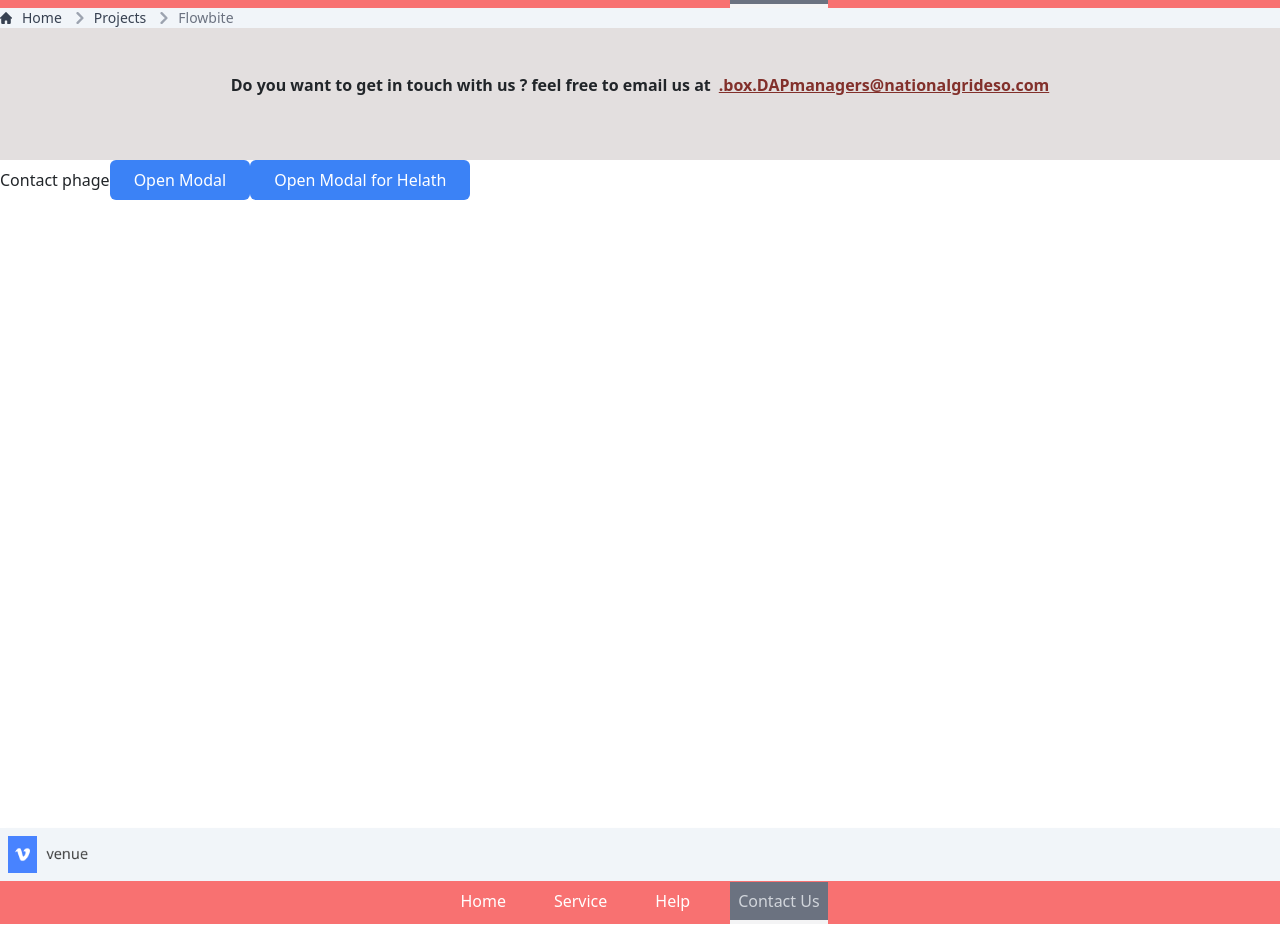
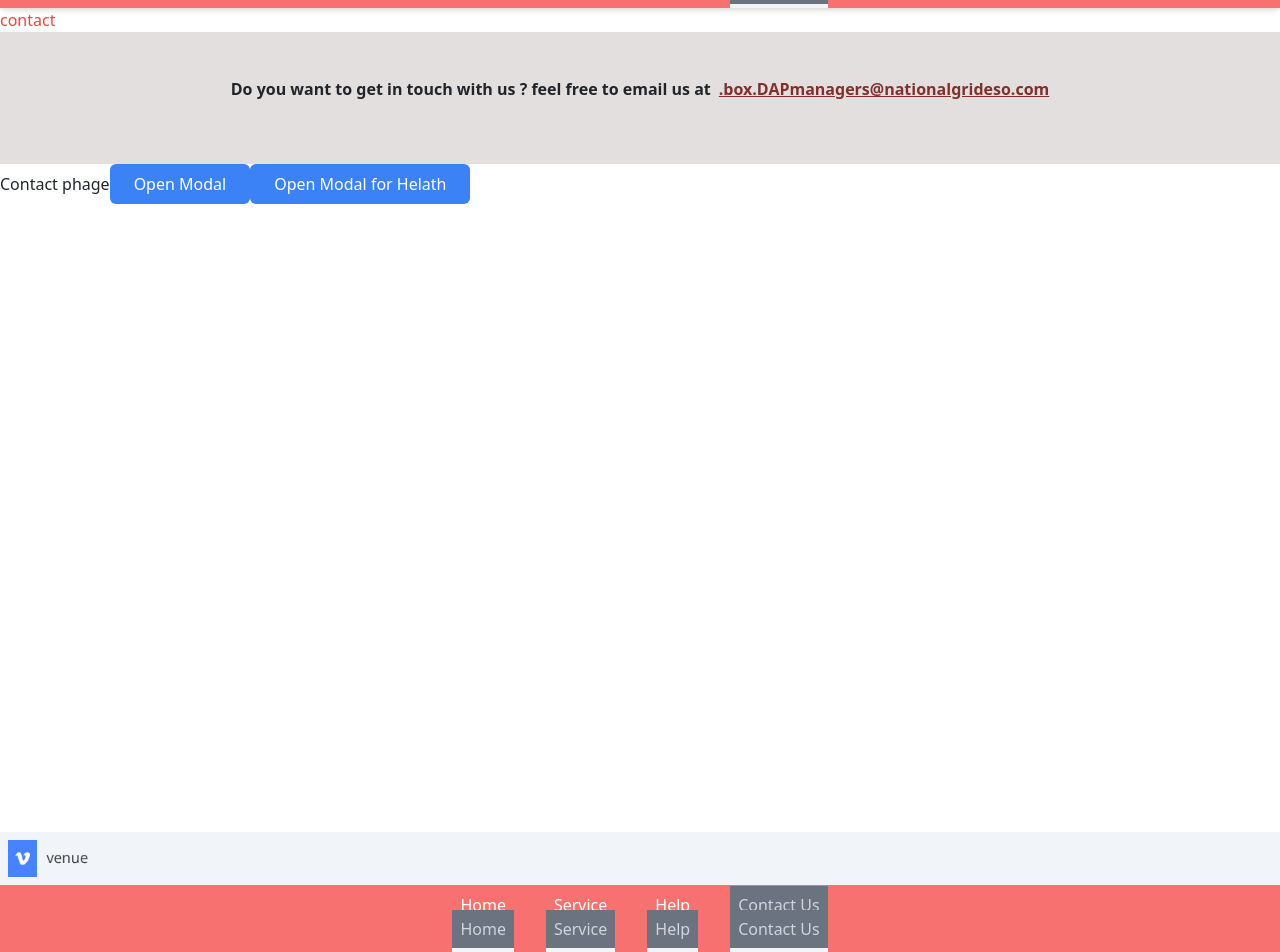
Before and after one commit to deveshksrivastava/my-app-react-ts, a React (Create React App) app: page /contact in a window 1280 px wide. Shown: the part 87-1039 px from the top of the page. Before the commit the page ends 1011 px from the top, so only its background shows below. Built offline with nearby package versions, Linux system fonts and the light colour scheme; a small style sheet from the web is missing.

Commit message:
Dropdown fixing (#7)
* fixing on navbar

* fix issues on footer and create a seaprate banner

* fix model view and contact and help page

* make dropdown navbar

```diff
--- a/src/index.tsx
+++ b/src/index.tsx
@@ -13,15 +13,19 @@ import Contact from './valuable/contact';
 import Services from './valuable/service';
 import Help from './valuable/help';
 import Footer from './valuable/footer';
+import Breadcrumbs from './valuable/pages/breadcrums';
 
 const AppLayout = () => {
   return (
     <>
       <Router>
         <Header />
+        <Breadcrumbs />
         <Routes>
+          <Route path="/home" element={<Body />} />
           <Route path="/" element={<Body />} />
-          <Route path="/service" element={<Services />} />
+          {/* <Route path="/service" element={<Services />} /> */}
+          <Route path="/service/:name" element={<Services />} />
           <Route path="/help" element={<Help />} />
           <Route path="/contact" element={<Contact />} />
           <Route path="*" element={<Error />} />
--- a/src/valuable/Header.tsx
+++ b/src/valuable/Header.tsx
@@ -1,25 +1,78 @@
 import { Link } from 'react-router-dom';
 
 import NavLinkTag from './pages/nav-link';
-const navLinks = [
+// const navLinks = [
+//   {
+//     title: 'Home',
+//     path: '/'
+//   },
+//   {
+//     title: 'Service',
+//     path: '/service'
+//   },
+//   {
+//     title: 'Help',
+//     path: '/help'
+//   },
+//   {
+//     title: 'Contact Us',
+//     path: '/contact'
+//   }
+// ];
+
+interface NavLinkProps {
+  path: string;
+  title: string;
+  dropdown?: NavLinkProps[];
+}
+const navLinks:NavLinkProps[] = [
   {
     title: 'Home',
-    path: '/'
+    path: '/',
+    dropdown:undefined,
   },
   {
     title: 'Service',
-    path: '/service'
+    path: '#',
+    dropdown: [
+      {
+        title: 'Request Advanced Analytics Enviornment',
+        path: '/service/request-advanced-analytics-enviornment'
+      },
+      {
+        title: 'Request Data Upload',
+        path: '/service/request-data-update',
+      }
+    ]
   },
   {
     title: 'Help',
-    path: '/help'
+    path: '#',
+    dropdown: [
+      {
+        title: 'About DAP',
+        path: '/help/about-dap'
+      },
+      {
+        title: 'Report a DAP issue',
+        path: '/help/request-a-dap-issue'
+      },
+      {
+        title: 'FAQS',
+        path: '/help/faqs'
+      }
+    ]
   },
   {
     title: 'Contact Us',
-    path: '/contact'
+    path: '/contact',
+    dropdown: undefined,
   }
 ];
 const Header = () => {
+
+
+
   return (
     <div className=" justify-between bg-slate-100 shadow-md h-15 ">
       <div className="flex items-start max-w-7xl px-2 py-2">
@@ -29,14 +82,14 @@ const Header = () => {
         <ul className="flex md:p-0 md:flex-row md:space-x-8 mt-0 mb-[3px] ">
           {navLinks.map((link, index) => (
             <li key={index}>
-              <NavLinkTag href={link.path} title={link.title} />
+              <NavLinkTag  title={link.title} path={link.path} dropdown={link.dropdown} />
             </li>
           ))}
         </ul>
         </div>
 
       <div>
-        <nav className="flex" aria-label="Breadcrumb">
+        {/* <nav className="flex" aria-label="Breadcrumb">
           <ol className="inline-flex items-center space-x-1 md:space-x-2 rtl:space-x-reverse">
             <li className="inline-flex items-center">
               <a
@@ -101,7 +154,7 @@ const Header = () => {
               </div>
             </li>
           </ol>
-        </nav>
+        </nav> */}
       </div>
     </div>
   );
--- a/src/valuable/body.tsx
+++ b/src/valuable/body.tsx
@@ -1,6 +1,7 @@
 import React from 'react';
 import logo from '../images/file_files.png';
 const Body = () => {
+  console.log("home");
   return (
     <div className="w-full min-h-screen ">
 
@@ -38,9 +39,13 @@ const Body = () => {
           </div>
 
         </div>
-        <div>
-          <h2> For any Queries or feedback please contact <span> box.DAPmanagers@nationalgrideso.com </span></h2>
-        </div>
+
+      </div>
+      <div className=" bg-[#f5d5d3] w-full text-center pb-3 border-b  border-gray-500 ">
+        <h2 className="py-3 font-bold">
+          For any Queries or feedback please contact
+          <span className="text-[#82302b]"> box.DAPmanagers@nationalgrideso.com </span>
+        </h2>
       </div>
       <div className=" bg-[#f5d5d3] w-full text-center pb-3 border-b  border-gray-500 ">
         <h2 className="py-3 font-bold">
--- a/src/valuable/footer.tsx
+++ b/src/valuable/footer.tsx
@@ -1,4 +1,5 @@
 import React from 'react';
+import { NavLink } from 'react-router-dom';
 import NavLinkTag from './pages/nav-link';
 const navLinks = [
   {
@@ -21,7 +22,6 @@ const navLinks = [
 const Footer = () => {
   return (
     <div className=" justify-between bg-slate-100 shadow-md h-15 ">
-    {/* <div className="flex items-center justify-center"> */}
     <div className="flex items-start max-w-7xl px-2 py-2">
         <img src="/asserts/img/logo.png" className="w-20" alt="Logo" />
       </div>
@@ -29,6 +29,20 @@ const Footer = () => {
         <ul className="flex md:p-0 md:flex-row md:space-x-8 mt-0 mb-[3px] ">
           {navLinks.map((link, index) => (
             <li key={index}>
+              <NavLink
+                to={link.path}
+                // onClick={toggleDropdown}
+                className={({ isActive }) => {
+                  return (
+                    'px-2 py-2  text-md font-medium ' +
+                    (isActive
+                      ? 'text-gray-300 bg-gray-500 border-b-[4px]  border-b-zinc-100 hover:text-white '
+                      : ' text-white')
+                  );
+                }}
+              >
+                {link.title}
+              </NavLink>
               <NavLinkTag href={link.path} title={link.title} />
             </li>
           ))}
--- a/src/valuable/help.tsx
+++ b/src/valuable/help.tsx
@@ -1,7 +1,13 @@
+import { useLocation } from 'react-router-dom';
+import Banner from './pages/banner';
 import React from 'react';
 import Banner from './pages/banner';
 
 const Help = () => {
+  const location =useLocation();
+  const {user,first,secound} =useParams()
+  console.log(user,first,secound);
+
   return (
     <div className="min-h-screen">
       <section className="text-center underline cursor-pointer py-5 text-red-500">
--- /dev/null
+++ b/src/valuable/pages/breadcrums.tsx
@@ -0,0 +1,36 @@
+import React from 'react';
+import { Link, useLocation } from 'react-router-dom';
+
+const Breadcrumbs = () => {
+  const location = useLocation();
+  const pathnames = location.pathname.split('/').filter(x => x);
+  console.log(pathnames);
+
+  return (
+    <div>
+      <nav className="flex w-full" aria-label="Breadcrumb">
+        {/* <ol className="inline-flex items-center space-x-1 md:space-x-2 rtl:space-x-reverse"> */}
+          <li className="inline-flex items-center">
+            {pathnames.map((name, index) => {
+              const routeTo = `/${pathnames.slice(0, index + 1).join('/')}`;
+              const isLast = index === pathnames.length - 1;
+
+              return (
+
+                <span key={routeTo}>
+                  <Link to={routeTo} className="no-underline cursor-pointer text-red-500">
+                    {name}
+                  </Link>
+                  {!isLast && <span className="mx-2">/</span>}
+                </span>
+              );
+            })}
+          </li>
+        {/* </ol> */}
+      </nav>
+    </div>
+
+  );
+};
+
+export default Breadcrumbs;
--- a/src/valuable/pages/nav-link.tsx
+++ b/src/valuable/pages/nav-link.tsx
@@ -1,20 +1,71 @@
-import { NavLink } from 'react-router-dom';
+import React, { useState, useRef, useEffect } from 'react';
+import { Link, NavLink } from 'react-router-dom';
 interface NavLinkProps {
-  href: string;
+  path: string;
   title: string;
+  dropdown?: NavLinkProps[];
 }
 
-const NavLinkTag: React.FC<NavLinkProps> = ({ href, title }) => {
+const NavLinkTag: React.FC<NavLinkProps> = ({ path, title, dropdown }) => {
+  const [isDropdownOpen, setIsDropdownOpen] = useState(false);
+  const dropdownRef = useRef<HTMLDivElement>(null);
+  const toggleDropdown = () => {
+    setIsDropdownOpen(!isDropdownOpen);
+  };
+
+  const closeDropdown = () => {
+    setIsDropdownOpen(false);
+  };
+
+  useEffect(() => {
+    const handleClickOutside = (event: MouseEvent) => {
+      if (dropdownRef.current && !dropdownRef.current.contains(event.target as Node)) {
+        closeDropdown();
+      }
+    };
+
+    document.addEventListener('click', handleClickOutside);
+
+    return () => {
+      document.removeEventListener('click', handleClickOutside);
+    };
+  }, []);
   return (
+    <div className="relative " ref={dropdownRef}>
+     {path === '#' ? (
+        <Link to={path} onClick={toggleDropdown} className="px-2 py-2 text-md font-medium text-white hover:text-white">
+          {title}
+        </Link>
+      ) : (
       <NavLink
-      to={href}
-      // className={`block py-2 pl-3 pr-4 text-[#ADB7BE] sm:text-xl rounded md:p-0 hover:text-white `}
+        to={path}
+        onClick={toggleDropdown}
         className={({ isActive }) => {
-        return 'px-2 py-2  text-md font-medium ' + (isActive ? 'text-gray-300 bg-gray-500 border-b-[4px]  border-b-zinc-100 hover:text-white ' : ' text-white');
+          return (
+            'px-2 py-2  text-md font-medium ' +
+            (isActive ? 'text-gray-300 bg-gray-500 border-b-[4px]  border-b-zinc-100 hover:text-white ' : ' text-white')
+          );
         }}
       >
         {title}
       </NavLink>
+      )}
+      {dropdown && (
+        <div
+          className={`fixed w-full text-center left-0 mt-2 bg-white shadow-lg   z-10 ${isDropdownOpen ? '' : 'hidden'}`}
+        >
+          {dropdown.map((subNavLink, index) => (
+            <>
+              <section key={index} className="text-center underline cursor-pointer py-3 text-red-500">
+                <Link to={subNavLink.path} className="p-2" onClick={toggleDropdown}>
+                  {subNavLink.title}
+                </Link>
+              </section>
+            </>
+          ))}
+        </div>
+      )}
+    </div>
   );
 };
 
```
Lines whose indentation alone changed are shown as unchanged.
